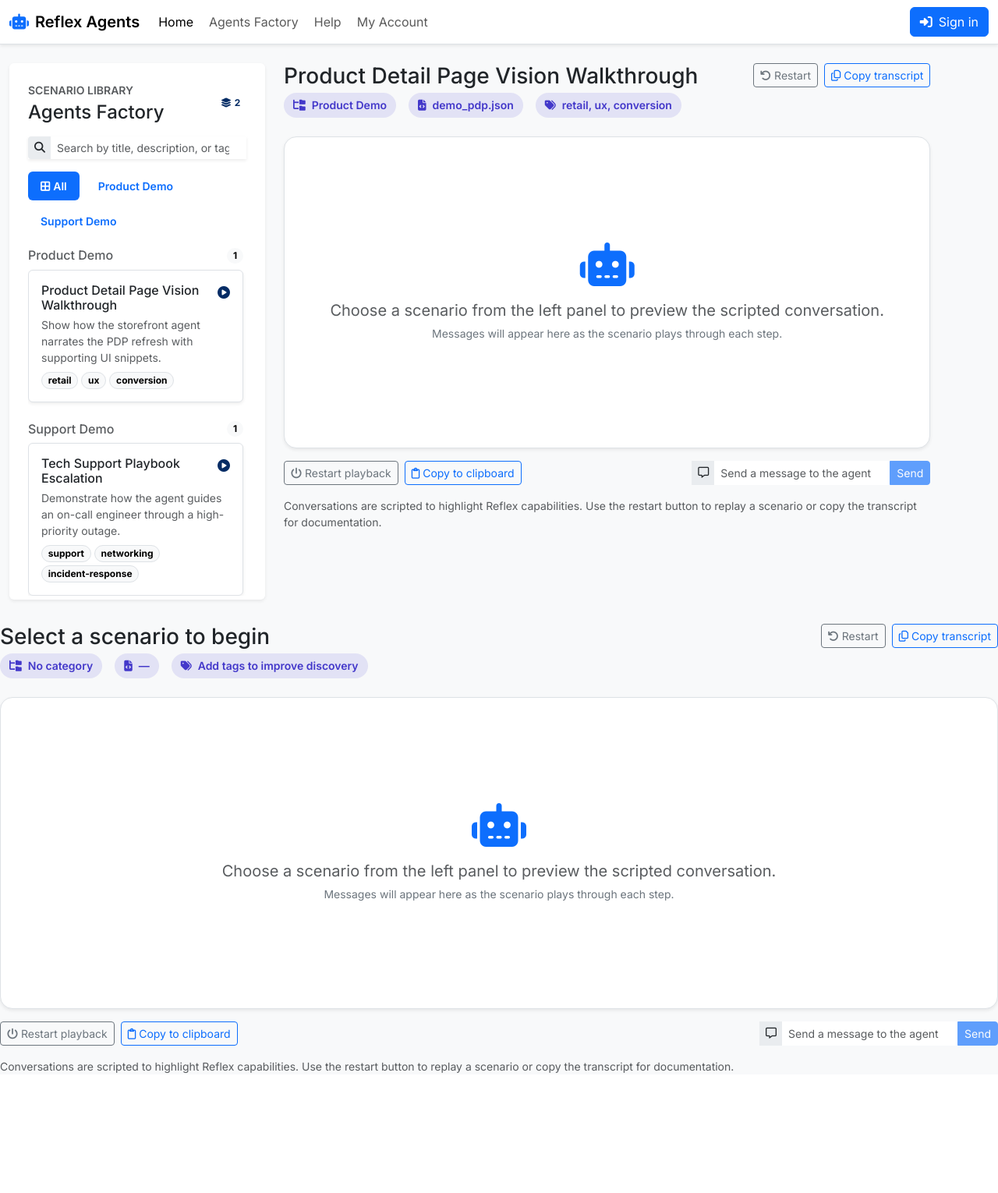
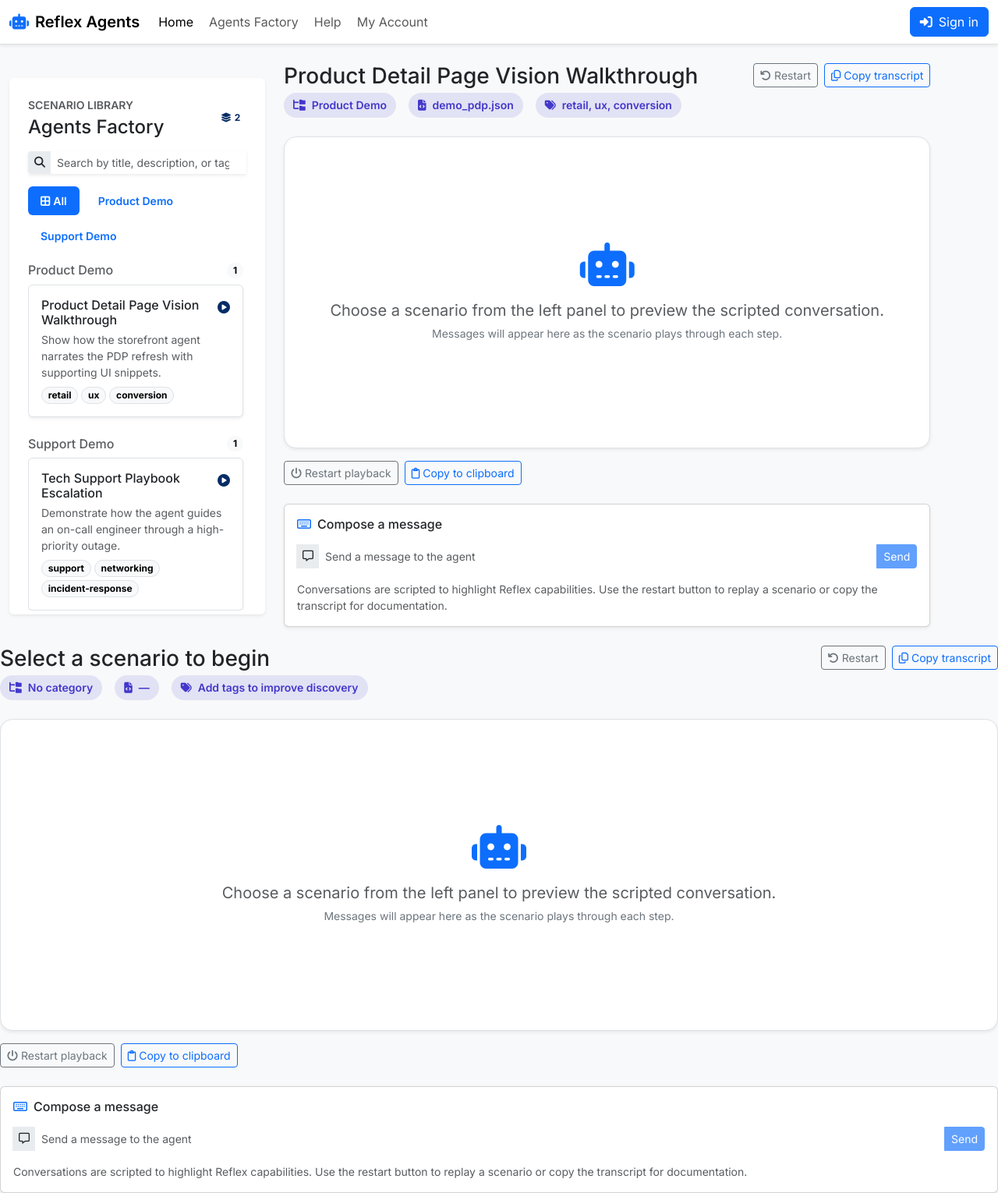
Before and after one commit to zageabb/reflex_AgentDemo, a Flask app: page / in a window 1280 px wide. Shown: the whole page at 78% size. Before the commit the page ends 1376 px from the top, so only its background shows below. Run offline with Flask 3, Linux system fonts and the light colour scheme.

Commit message:
Add dedicated input card beneath chat transcript

```diff
--- a/app/templates/main/index.html
+++ b/app/templates/main/index.html
@@ -66,8 +66,17 @@
             <i class="fa-regular fa-clipboard me-1"></i>Copy to clipboard
           </button>
         </div>
+      </div>
+    </div>
+
+    <div class="card shadow-sm" id="chat-input-card">
+      <div class="card-body d-flex flex-column gap-3">
+        <div class="d-flex align-items-center gap-2">
+          <i class="fa-regular fa-keyboard text-primary"></i>
+          <h2 class="h6 mb-0">Compose a message</h2>
+        </div>
         <form
-          class="input-group input-group-sm w-auto flex-grow-1 flex-lg-grow-0"
+          class="input-group input-group-sm w-100"
           id="chat-input-form"
           autocomplete="off"
         >
@@ -89,13 +98,12 @@
             Send
           </button>
         </form>
+        <p class="text-muted small mb-0" id="chat-helper-text">
+          Conversations are scripted to highlight Reflex capabilities. Use the restart button to replay a scenario or copy the transcript for documentation.
+        </p>
       </div>
-
-      <p class="text-muted small mb-0" id="chat-helper-text">
-        Conversations are scripted to highlight Reflex capabilities. Use the restart button to replay a scenario or copy the transcript for documentation.
-      </p>
-      <div class="visually-hidden" id="chat-feedback" role="status" aria-live="polite"></div>
     </div>
+    <div class="visually-hidden" id="chat-feedback" role="status" aria-live="polite"></div>
   </section>
 {% endblock %}
 
```
